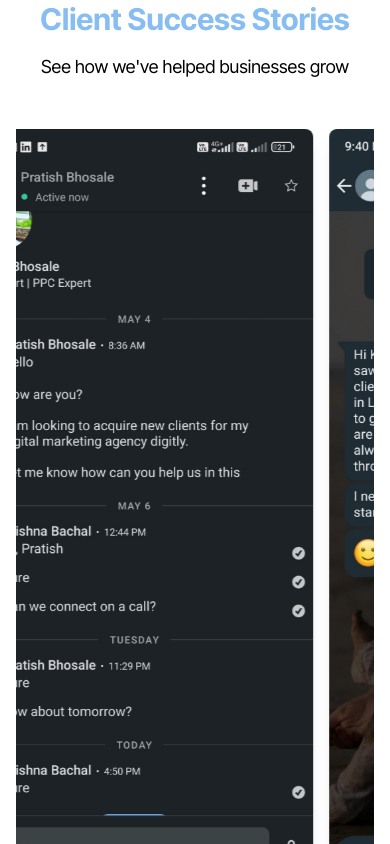
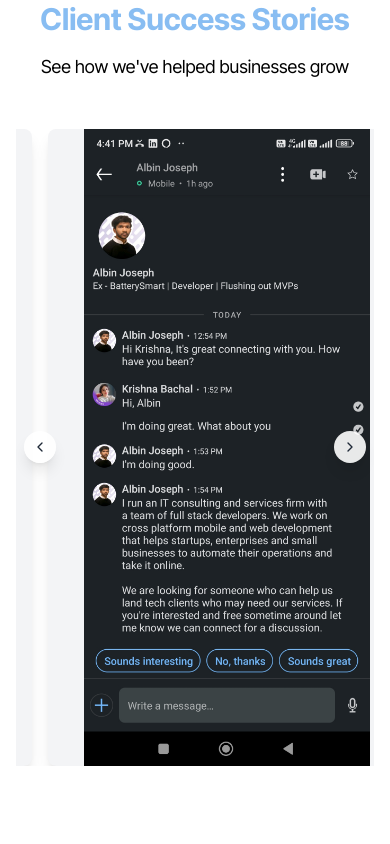
Before and after one commit to RushiRuns/Urbanspell, a React (Vite) app: page / in a window 390 px wide. Shown: the part 1280-2124 px from the top of the page. Built offline with nearby package versions, Linux system fonts and the light colour scheme.

Commit message:
Update Client Success Stories carousel with mobile controls and aspect ratio handling

```diff
--- a/src/components/InfiniteCarousel.tsx
+++ b/src/components/InfiniteCarousel.tsx
@@ -1,5 +1,5 @@
-
-import React, { useEffect, useRef, useState } from 'react';
+import React, { useEffect, useRef, useState, useCallback } from 'react';
+import { ChevronLeft, ChevronRight } from 'lucide-react';
 
 interface Screenshot {
   src: string;
@@ -13,15 +13,130 @@ interface InfiniteCarouselProps {
 
 const InfiniteCarousel: React.FC<InfiniteCarouselProps> = ({ screenshots }) => {
   const carouselRef = useRef<HTMLDivElement>(null);
-  const [isPaused, setIsPaused] = useState(false);
+  const containerRef = useRef<HTMLDivElement>(null);
+  const autoplayTimerRef = useRef<NodeJS.Timeout | null>(null);
+  const interactionTimerRef = useRef<NodeJS.Timeout | null>(null);
 
+  const [currentSlideIndex, setCurrentSlideIndex] = useState(0);
+  const [isAutoplayPaused, setIsAutoplayPaused] = useState(false);
+  const [slideWidth, setSlideWidth] = useState(0);
+  const [imageAspectRatios, setImageAspectRatios] = useState<boolean[]>([]);
+
+  // Duplicate screenshots for infinite scroll
+  const duplicatedScreenshots = [...screenshots, ...screenshots];
+
+  // Calculate slide width including gap
+  const calculateSlideWidth = useCallback(() => {
+    if (!carouselRef.current) return;
+
+    const firstSlide = carouselRef.current.querySelector('.carousel-slide') as HTMLElement;
+    if (!firstSlide) return;
+
+    const slideRect = firstSlide.getBoundingClientRect();
+    const computedStyle = window.getComputedStyle(firstSlide);
+    const marginRight = parseFloat(computedStyle.marginRight) || 0;
+
+    setSlideWidth(slideRect.width + marginRight);
+  }, []);
+
+  // Handle image load to detect aspect ratio
+  const handleImageLoad = useCallback((index: number, img: HTMLImageElement) => {
+    const naturalAspectRatio = img.naturalWidth / img.naturalHeight;
+    const targetAspectRatio = 9 / 16; // 0.5625
+    const isOffRatio = Math.abs(naturalAspectRatio - targetAspectRatio) > 0.05;
+
+    setImageAspectRatios(prev => {
+      const newRatios = [...prev];
+      newRatios[index] = isOffRatio;
+      return newRatios;
+    });
+  }, []);
+
+  // Navigation functions
+  const handlePrev = useCallback(() => {
+    setCurrentSlideIndex(prev => {
+      const newIndex = prev === 0 ? screenshots.length - 1 : prev - 1;
+      return newIndex;
+    });
+
+    // Clear timers and pause autoplay temporarily
+    if (autoplayTimerRef.current) clearInterval(autoplayTimerRef.current);
+    if (interactionTimerRef.current) clearTimeout(interactionTimerRef.current);
+
+    setIsAutoplayPaused(true);
+
+    // Resume autoplay after 3 seconds of inactivity
+    interactionTimerRef.current = setTimeout(() => {
+      setIsAutoplayPaused(false);
+    }, 3000);
+  }, [screenshots.length]);
+
+  const handleNext = useCallback(() => {
+    setCurrentSlideIndex(prev => {
+      const newIndex = prev === screenshots.length - 1 ? 0 : prev + 1;
+      return newIndex;
+    });
+
+    // Clear timers and pause autoplay temporarily
+    if (autoplayTimerRef.current) clearInterval(autoplayTimerRef.current);
+    if (interactionTimerRef.current) clearTimeout(interactionTimerRef.current);
+
+    setIsAutoplayPaused(true);
+
+    // Resume autoplay after 3 seconds of inactivity
+    interactionTimerRef.current = setTimeout(() => {
+      setIsAutoplayPaused(false);
+    }, 3000);
+  }, [screenshots.length]);
+
+  // Initialize slide width calculation
   useEffect(() => {
-    const carousel = carouselRef.current;
+    const timer = setTimeout(calculateSlideWidth, 100);
+
+    const handleResize = () => {
+      calculateSlideWidth();
+    };
+
+    window.addEventListener('resize', handleResize);
+
+    return () => {
+      clearTimeout(timer);
+      window.removeEventListener('resize', handleResize);
+    };
+  }, [calculateSlideWidth]);
+
+  // Autoplay functionality
+  useEffect(() => {
+    if (isAutoplayPaused || slideWidth === 0) return;
+
+    autoplayTimerRef.current = setInterval(() => {
+      setCurrentSlideIndex(prev => {
+        const newIndex = prev === screenshots.length - 1 ? 0 : prev + 1;
+        return newIndex;
+      });
+    }, 3000); // 3 second intervals
+
+    return () => {
+      if (autoplayTimerRef.current) {
+        clearInterval(autoplayTimerRef.current);
+      }
+    };
+  }, [isAutoplayPaused, slideWidth, screenshots.length]);
+
+  // Intersection observer for pause/resume
+  useEffect(() => {
+    const carousel = containerRef.current;
     if (!carousel) return;
 
     const observer = new IntersectionObserver(
       ([entry]) => {
-        setIsPaused(!entry.isIntersecting);
+        if (!entry.isIntersecting) {
+          setIsAutoplayPaused(true);
+        } else {
+          // Only resume if not manually paused
+          if (interactionTimerRef.current) return;
+          setIsAutoplayPaused(false);
+        }
       },
       { threshold: 0.1 }
     );
@@ -31,38 +146,97 @@ const InfiniteCarousel: React.FC<InfiniteCarouselProps> = ({ screenshots }) => {
     return () => observer.disconnect();
   }, []);
 
-  const duplicatedScreenshots = [...screenshots, ...screenshots];
+  // Mouse hover pause/resume (desktop only)
+  const handleMouseEnter = () => {
+    if (window.innerWidth >= 768) {
+      setIsAutoplayPaused(true);
+    }
+  };
+
+  const handleMouseLeave = () => {
+    if (window.innerWidth >= 768) {
+      if (interactionTimerRef.current) return;
+      setIsAutoplayPaused(false);
+    }
+  };
+
+  // Cleanup timers
+  useEffect(() => {
+    return () => {
+      if (autoplayTimerRef.current) clearInterval(autoplayTimerRef.current);
+      if (interactionTimerRef.current) clearTimeout(interactionTimerRef.current);
+    };
+  }, []);
+
+  const translateX = slideWidth > 0 ? -(currentSlideIndex * slideWidth) : 0;
 
   return (
     <div
+      ref={containerRef}
+      className="relative w-full overflow-hidden group"
+      onMouseEnter={handleMouseEnter}
+      onMouseLeave={handleMouseLeave}
+    >
+      {/* Mobile Navigation Buttons */}
+      <button
+        onClick={handlePrev}
+        className="md:hidden absolute left-2 top-1/2 -translate-y-1/2 z-10 bg-white/90 hover:bg-white text-gray-800 p-2 rounded-full shadow-lg transition-all duration-200 hover:scale-110"
+        aria-label="Previous image"
+      >
+        <ChevronLeft className="w-4 h-4" />
+      </button>
+
+      <button
+        onClick={handleNext}
+        className="md:hidden absolute right-2 top-1/2 -translate-y-1/2 z-10 bg-white/90 hover:bg-white text-gray-800 p-2 rounded-full shadow-lg transition-all duration-200 hover:scale-110"
+        aria-label="Next image"
+      >
+        <ChevronRight className="w-4 h-4" />
+      </button>
+
+      <div
         ref={carouselRef}
-      className="relative w-full overflow-hidden group"
-      onMouseEnter={() => setIsPaused(true)}
-      onMouseLeave={() => setIsPaused(false)}
+        className="flex gap-4 md:gap-6 transition-transform duration-500 ease-out"
+        style={{
+          transform: `translateX(${translateX}px)`,
+        }}
       >
+        {duplicatedScreenshots.map((screenshot, index) => {
+          const originalIndex = index % screenshots.length;
+          const isOffRatio = imageAspectRatios[originalIndex];
+
+          return (
             <div
-        className={`flex gap-4 md:gap-6 animate-scroll ${isPaused ? 'animation-paused' : ''}`}
-        style={{ animationDuration: '20s' }}
+              key={index}
+              className="carousel-slide flex-shrink-0 w-[calc(100%/1)] md:w-[calc(100%/3)] lg:w-[calc(100%/5)]"
             >
-        {duplicatedScreenshots.map((screenshot, index) => (
-          <div key={index} className="flex-shrink-0 w-[calc(100%/1)] md:w-[calc(100%/3)] lg:w-[calc(100%/5)]">
+              <div className={`relative w-full pt-[177.77%] rounded-lg overflow-hidden shadow-lg ${isOffRatio ? 'bg-gray-100' : ''}`}>
                 {screenshot.href ? (
-              <a href={screenshot.href} target="_blank" rel="noopener noreferrer">
+                  <a
+                    href={screenshot.href}
+                    target="_blank"
+                    rel="noopener noreferrer"
+                    className="absolute inset-0"
+                  >
                     <img
                       src={screenshot.src}
                       alt={screenshot.alt}
-                  className="w-full h-auto object-cover rounded-lg shadow-lg"
+                      className={`w-full h-full ${isOffRatio ? 'object-contain' : 'object-cover'}`}
+                      onLoad={(e) => handleImageLoad(originalIndex, e.currentTarget)}
                     />
                   </a>
                 ) : (
                   <img
                     src={screenshot.src}
                     alt={screenshot.alt}
-                className="w-full h-auto object-cover rounded-lg shadow-lg"
+                    className={`absolute inset-0 w-full h-full ${isOffRatio ? 'object-contain' : 'object-cover'}`}
+                    onLoad={(e) => handleImageLoad(originalIndex, e.currentTarget)}
                   />
                 )}
               </div>
-        ))}
+            </div>
+          );
+        })}
       </div>
     </div>
   );
```
Lines whose indentation alone changed are shown as unchanged.
